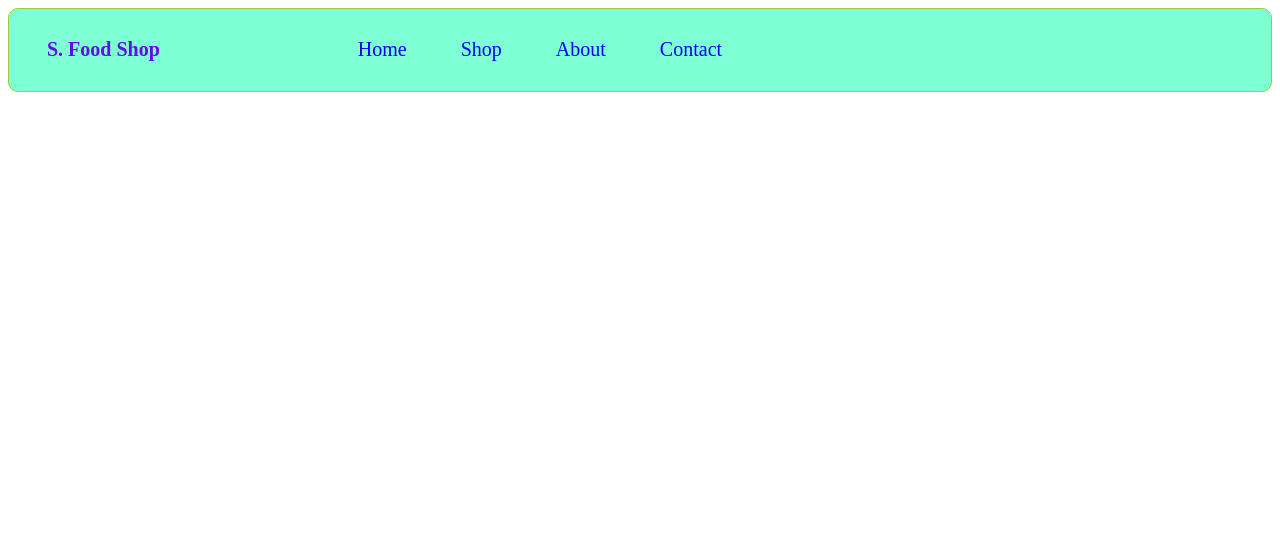
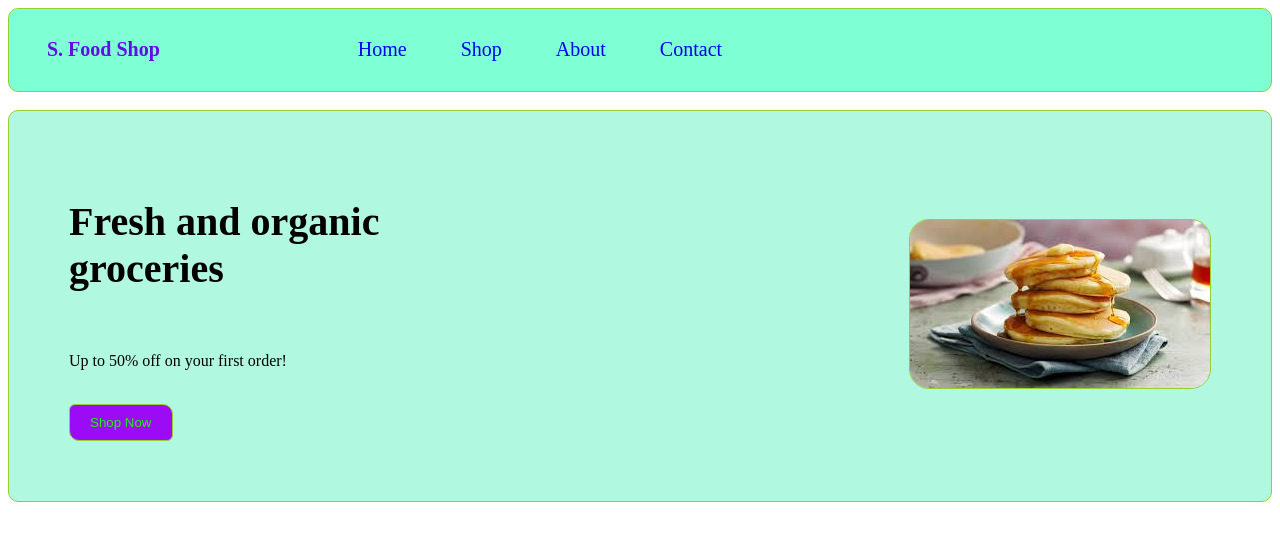
Before and after one commit to yasirhamidshourav/food-shop-00, a plain HTML site: page inext.html in a window 1280 px wide. Drawn offline with Linux system fonts and the light colour scheme.

Commit message:
discount section

```diff
--- a/index.html
+++ b/inext.html
@@ -34,7 +34,37 @@
         </header><br>
         <!-- header section end -->
 
+        <!-- main section start -->
+        <main>
 
+            <!-- discount section start -->
+            <div class="discount">
+
+                <div class="discount-1">
+                    <h1>Fresh and organic groceries</h1><br>
+                    <p>Up to 50% off on your first order!</p><br>
+                    <button>Shop Now</button>
+                </div>
+
+                <div class="discount-2">
+                    <img src="images/images (3).jpeg" alt="">
+                </div>
+
+            </div><br><br>
+            <!-- discount section end -->
+
+
+
+
+
+        </main>
+        <!-- main section end -->
+
+        <!-- main section end -->
+        <footer>
+
+        </footer>
+        <!-- main section end -->
 
     </body>
     <!-- body end -->
--- a/stely.css
+++ b/stely.css
@@ -29,3 +29,46 @@
     text-decoration: none;
 }
 /* header section end */
+
+/* main section start */
+main{
+    max-width: 1500px;
+    margin: 0px auto;
+}
+
+/* discount section start */
+.discount{
+    display: flex;
+    background-color: rgb(177, 248, 224);
+    border: 1px solid yellowgreen;
+    border-radius: 10px;
+    gap: 30%;
+    align-items: center;
+}
+.discount-1{
+    padding: 50px;
+    margin: 10px;
+}
+.discount-2{
+    padding: 50px;
+    margin: 10px;
+}
+
+.discount-1 h1{
+    font-size: 40px;
+}
+.discount-1 a{
+    font-size: 20px;
+}
+.discount-1 button{
+    background-color: rgb(156, 11, 246);
+    color: #22f00f;
+    border: 1px solid yellowgreen;
+    border-radius: 6px 10px;
+    padding: 10px 20px;
+}
+.discount-2 img{
+    border: 1px solid yellowgreen;
+    border-radius: 20px;
+}
+/* discount section end */
```
